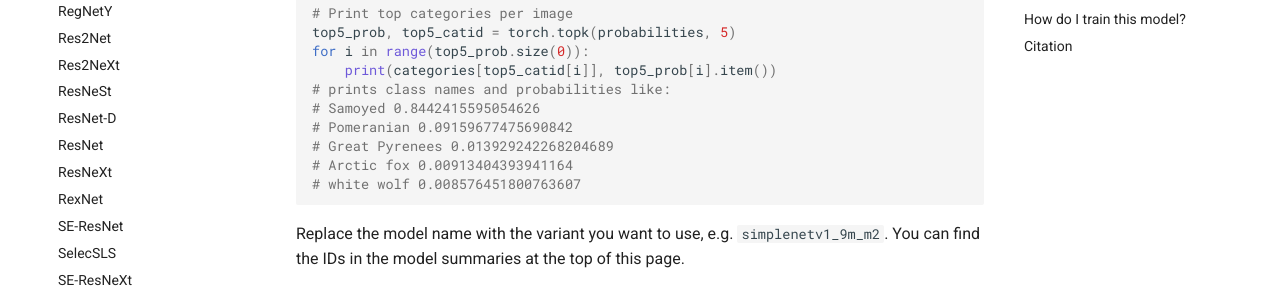
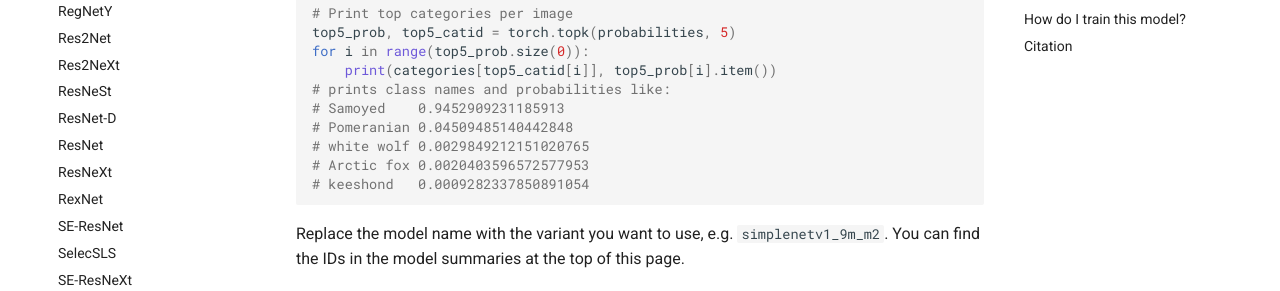
Before and after one commit to huggingface/pytorch-image-models, an MkDocs documentation site: the page built from docs/models/simplenet.md, in a window 1280 px wide and 900 px high, scrolled down 1010 px. Shown: the part 161-452 px from the top of the window. Built offline with MkDocs 1.6.1 and Material for MkDocs 9.7.7, drawn with Linux system fonts in a browser that asks for light colours; comment, search, counter and statistics services are not loaded.

Commit message:
Add new pretrained weights
These are the updated imagenet pretrained weights with improved accuracy.

````diff
--- a/docs/models/simplenet.md
+++ b/docs/models/simplenet.md
@@ -50,11 +50,11 @@ top5_prob, top5_catid = torch.topk(probabilities, 5)
 for i in range(top5_prob.size(0)):
     print(categories[top5_catid[i]], top5_prob[i].item())
 # prints class names and probabilities like:
-# Samoyed 0.8442415595054626
-# Pomeranian 0.09159677475690842
-# Great Pyrenees 0.013929242268204689
-# Arctic fox 0.00913404393941164
-# white wolf 0.008576451800763607
+# Samoyed    0.9452909231185913
+# Pomeranian 0.04509485140442848
+# white wolf 0.0029849212151020765
+# Arctic fox 0.0020403596572577953
+# keeshond   0.0009282337850891054
 ```
 
 Replace the model name with the variant you want to use, e.g. `simplenetv1_9m_m2`. You can find the IDs in the model summaries at the top of this page.
````
Also changed, not shown: 1 other file.
